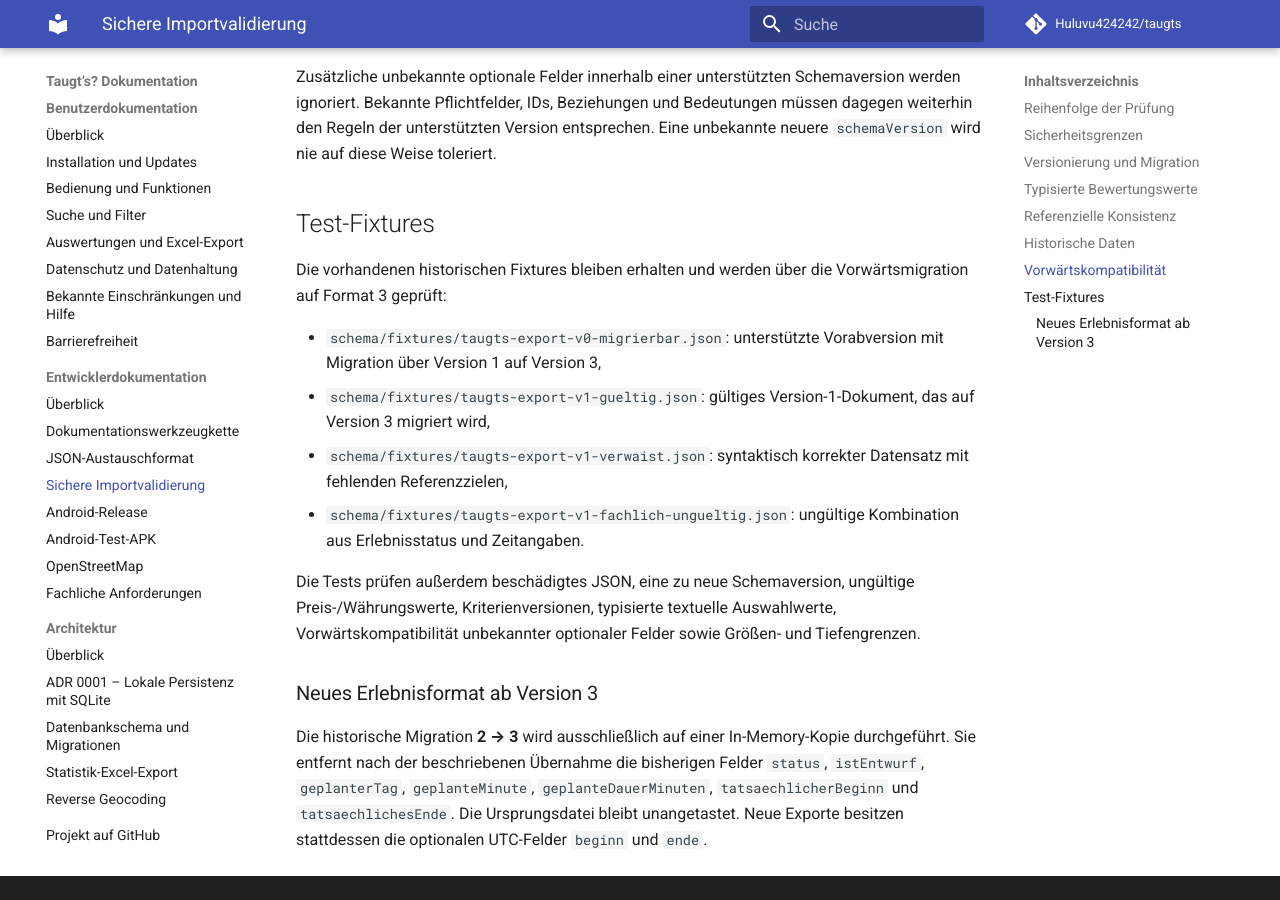
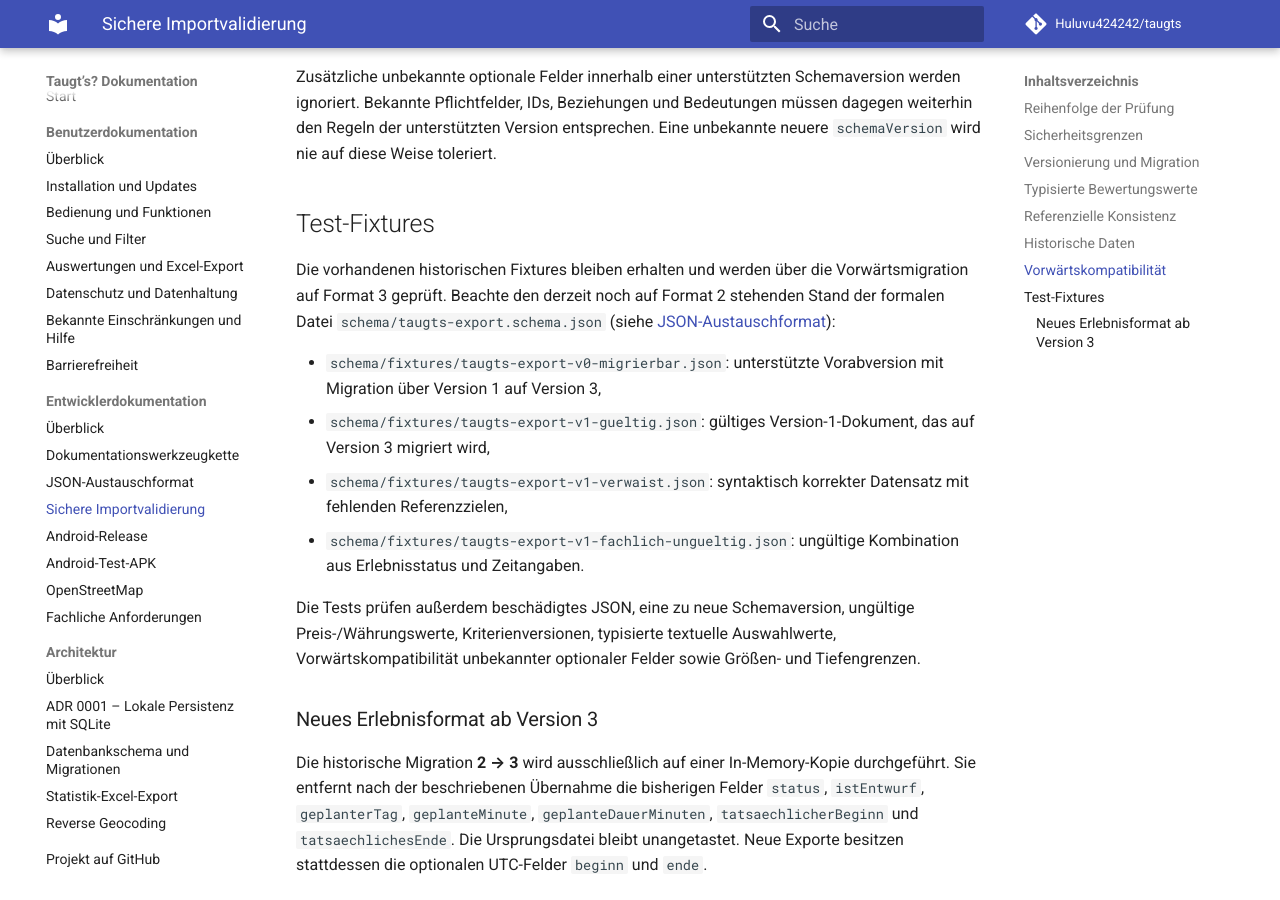
Before and after one commit to Huluvu424242/taugts, an MkDocs documentation site: the page built from docs/entwicklung/importvalidierung.md, in a window 1280 px wide and 900 px high, scrolled down 3132 px. Built offline with MkDocs 1.6.1 and Material for MkDocs 9.7.7, drawn with Linux system fonts in a browser that asks for light colours; comment, search, counter and statistics services are not loaded.

Commit message:
docs(#232): docs/entwicklung/importvalidierung.md vervollständigen

```diff
--- a/docs/entwicklung/importvalidierung.md
+++ b/docs/entwicklung/importvalidierung.md
@@ -80,7 +80,7 @@ Zusätzliche unbekannte optionale Felder innerhalb einer unterstützten Schemave
 
 ## Test-Fixtures
 
-Die vorhandenen historischen Fixtures bleiben erhalten und werden über die Vorwärtsmigration auf Format 3 geprüft:
+Die vorhandenen historischen Fixtures bleiben erhalten und werden über die Vorwärtsmigration auf Format 3 geprüft. Beachte den derzeit noch auf Format 2 stehenden Stand der formalen Datei `schema/taugts-export.schema.json` (siehe [JSON-Austauschformat](austauschformat.md)):
 
 - `schema/fixtures/taugts-export-v0-migrierbar.json`: unterstützte Vorabversion mit Migration über Version 1 auf Version 3,
 - `schema/fixtures/taugts-export-v1-gueltig.json`: gültiges Version-1-Dokument, das auf Version 3 migriert wird,
```
